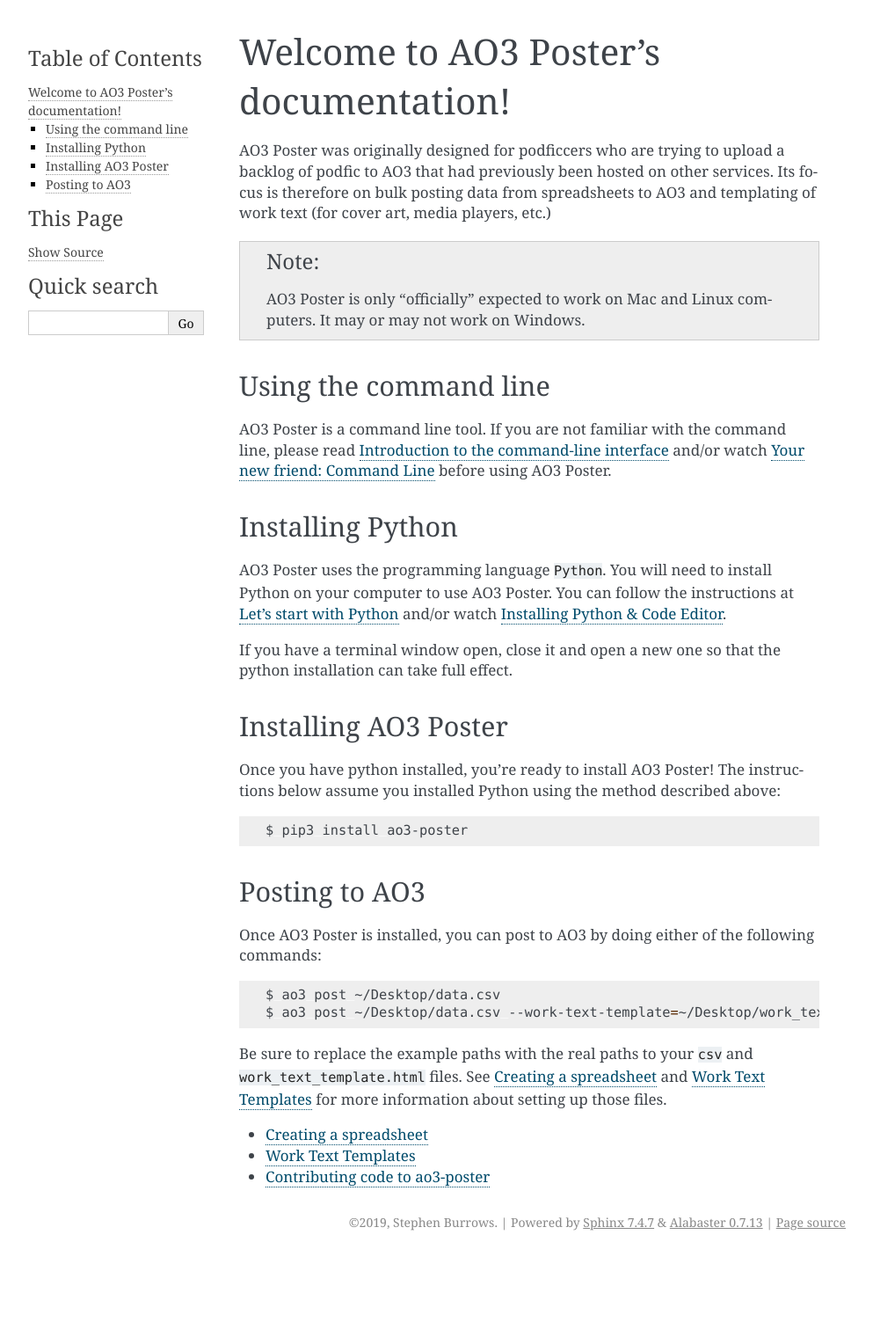
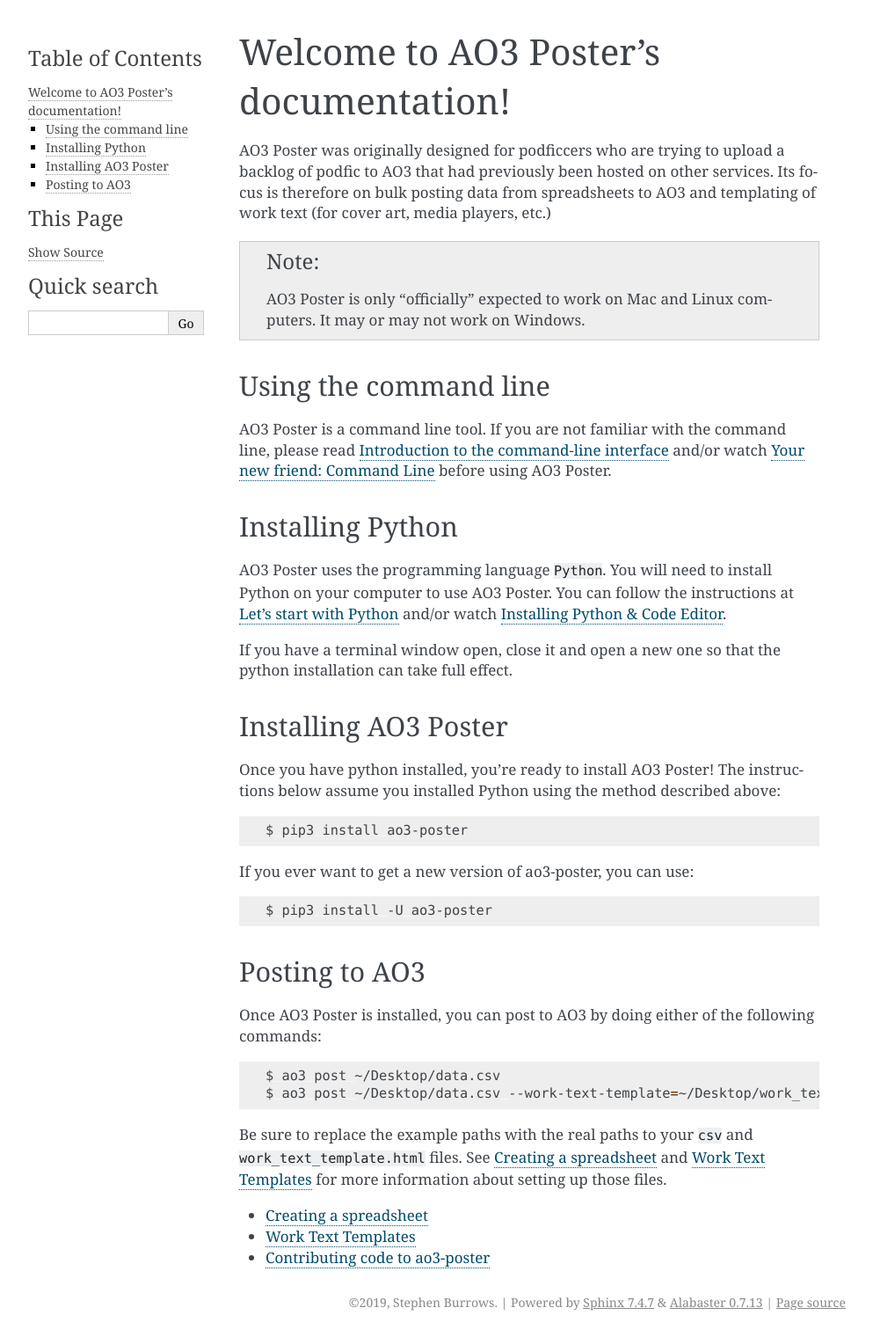
Before and after one commit to sandalwoodbox/ao3-poster, a Sphinx documentation site: the page built from docs/index.rst, in a window 1280 px wide. Shown: the whole page at 88% size, without its empty margins (148-1141 px from the left). Built offline with Sphinx 7.4.7, drawn with Linux system fonts in a browser that asks for light colours; before the commit the page ends 1429 px from its top, so only the background shows below that.

Commit message:
Added note about upgrading ao3-poster

```diff
--- a/docs/index.rst
+++ b/docs/index.rst
@@ -31,6 +31,12 @@
 
    $ pip3 install ao3-poster
 
+If you ever want to get a new version of ao3-poster, you can use:
+
+.. code-block:: bash
+
+   $ pip3 install -U ao3-poster
+
 Posting to AO3
 --------------
 
```
